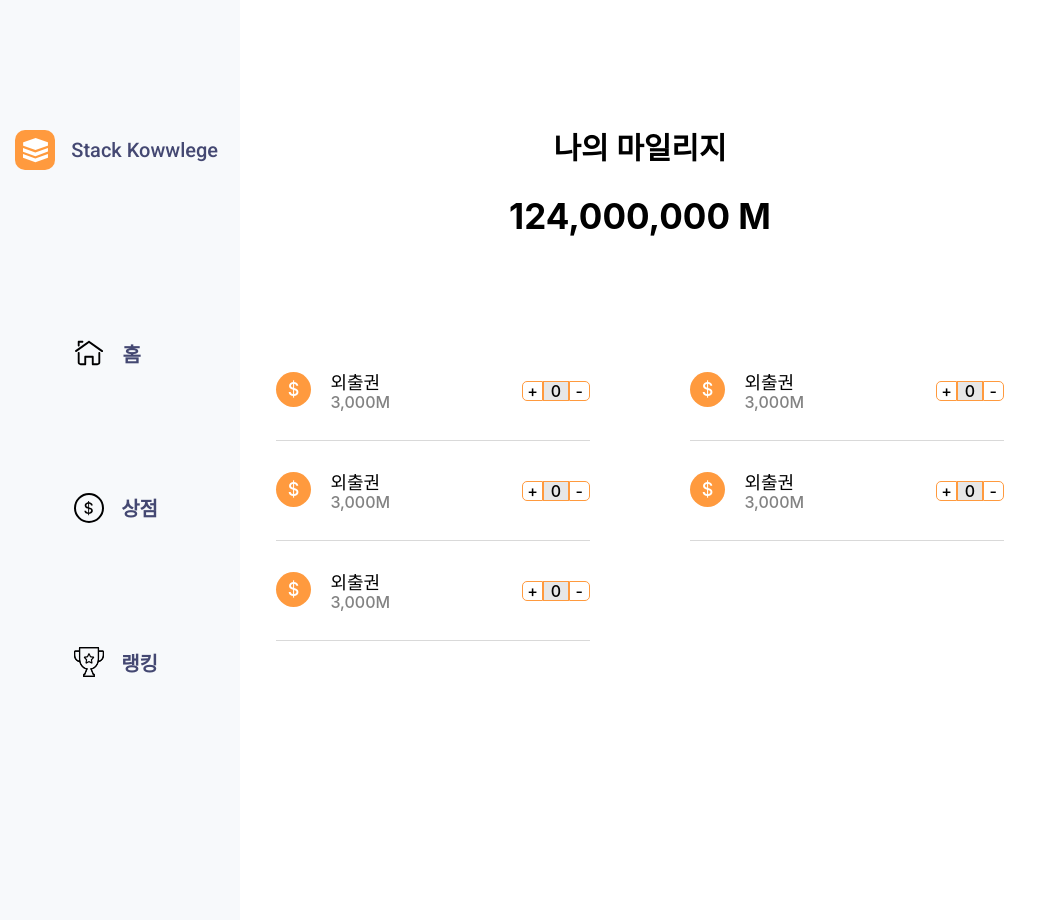
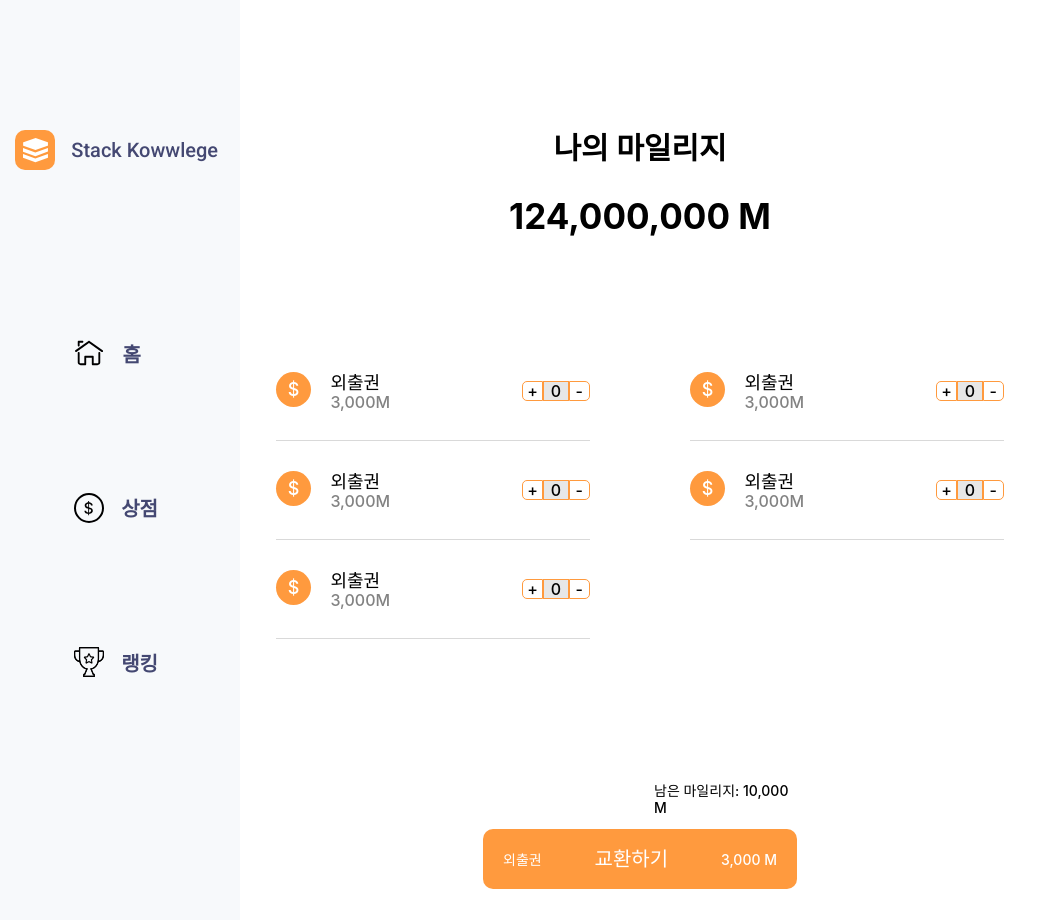
Before and after one commit to Stack-Knowledge/Stack-Knowledge-client, a Next.js app: page /store in a window 1280 px wide. Shown: the whole page, without its empty margins (0-1052 px from the left). Built offline with nearby package versions, Linux system fonts and the light colour scheme; a web font is replaced by a local one.

Commit message:
Add SubmitBox

```diff
--- a/src/pageContainer/StorePage/index.tsx
+++ b/src/pageContainer/StorePage/index.tsx
@@ -14,6 +14,14 @@ const StorePage = () => {
         <ItemBox></ItemBox>
         <ItemBox></ItemBox>
       </S.Items>
+      <S.SubmitBox>
+        <S.MilidgeText>남은 마일리지: 10,000 M</S.MilidgeText>
+        <S.SubmitBtN>
+          <S.BTNText>외출권</S.BTNText>
+          <S.Submit>교환하기</S.Submit>
+          <S.BTNText>3,000 M</S.BTNText>
+        </S.SubmitBtN>
+      </S.SubmitBox>
     </S.Container>
   );
 };
--- a/src/pageContainer/StorePage/style.ts
+++ b/src/pageContainer/StorePage/style.ts
@@ -30,3 +30,43 @@ export const Items = styled.div`
   margin-top: 135px;
   gap: 30px 100px;
 `;
+
+export const SubmitBox = styled.div`
+  width: 314px;
+  height: 90px;
+  margin-top: 143px;
+`;
+
+export const MilidgeText = styled.p`
+  font-weight: 500;
+  font-size: 14px;
+  line-height: 17px;
+  color: #000000;
+  margin-left: 171px;
+`;
+
+export const SubmitBtN = styled.div`
+  width: 314px;
+  height: 60px;
+  background: #ff9a3e;
+  border-radius: 10px;
+  display: flex;
+  align-items: center;
+  padding: 0 20px;
+  justify-content: space-between;
+  margin-top: 13px;
+`;
+
+export const BTNText = styled.p`
+  font-weight: 500;
+  font-size: 14px;
+  line-height: 17px;
+  color: #ffffff;
+`;
+
+export const Submit = styled.p`
+  font-weight: 500;
+  font-size: 20px;
+  line-height: 24px;
+  color: #ffffff;
+`;
```
